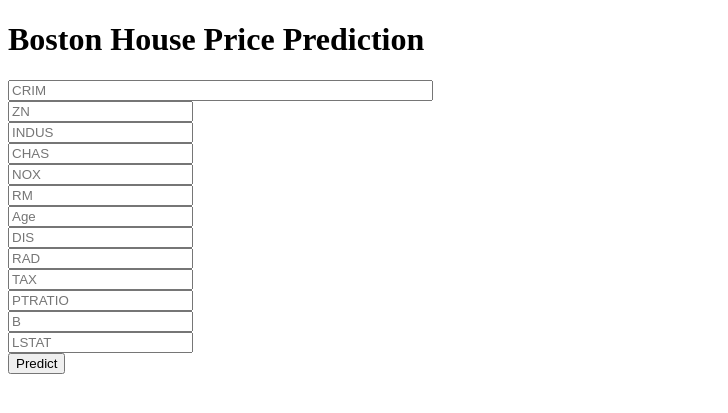
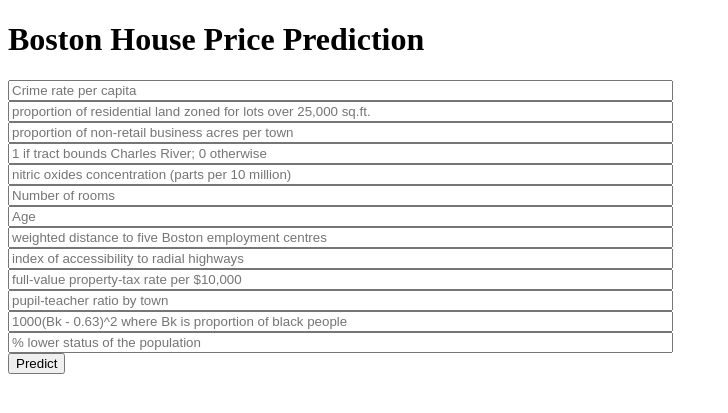
Before and after one commit to SamuelTesfamariam/BostonHousePricing, a Flask app: page / in a window 1280 px wide. Shown: the top 413 px of the page, without its empty margins (0-728 px from the left). Run offline with Flask 2, Linux system fonts and the light colour scheme; parts of the project's set-up code (start-up, migrations or seed data) failed here and were passed over.

Commit message:
updated html with decriptive  input placeholders

```diff
--- a/templates/home.html
+++ b/templates/home.html
@@ -18,19 +18,19 @@
 
      <!-- Main Input For Receiving Query to our ML -->
     <form action="{{ url_for('predict')}}"method="post">
-      <input type="text" name="CRIM" placeholder="CRIM" size= "50" required="required" /><br>
-    	<input type="text" name="ZN" placeholder="ZN" required="required" /><br>
-        <input type="text" name="INDUS" placeholder="INDUS" required="required" /><br>
-        <input type="text" name="CHAS" placeholder="CHAS" required="required" /><br>
-        <input type="text" name="NOX" placeholder="NOX" required="required" /><br>
-        <input type="text" name="RM" placeholder="RM" required="required" /><br>
-        <input type="text" name="Age" placeholder="Age" required="required" /><br>
-        <input type="text" name="DIS" placeholder="DIS" required="required" /><br>
-        <input type="text" name="RAD" placeholder="RAD" required="required" /><br>
-        <input type="text" name="TAX" placeholder="TAX" required="required" /><br>
-        <input type="text" name="PTRATIO" placeholder="PTRATIO" required="required" /><br>
-        <input type="text" name="B" placeholder="B" required="required" /><br>
-        <input type="text" name="LSTAT" placeholder="LSTAT" required="required" /><br>
+      <input type="text" name="CRIM" placeholder="Crime rate per capita" size= "80" required="required" /><br>
+    	<input type="text" name="ZN" placeholder="proportion of residential land zoned for lots over 25,000 sq.ft." size= "80" required="required" /><br>
+        <input type="text" name="INDUS" placeholder="proportion of non-retail business acres per town" size= "80" required="required" /><br>
+        <input type="text" name="CHAS" placeholder="1 if tract bounds Charles River; 0 otherwise" size= "80" required="required" /><br>
+        <input type="text" name="NOX" placeholder="nitric oxides concentration (parts per 10 million)" size= "80" required="required" /><br>
+        <input type="text" name="RM" placeholder="Number of rooms" size= "80" required="required" /><br>
+        <input type="text" name="Age" placeholder="Age" size= "80" required="required" /><br>
+        <input type="text" name="DIS" placeholder="weighted distance to five Boston employment centres" size= "80" required="required" /><br>
+        <input type="text" name="RAD" placeholder="index of accessibility to radial highways" size= "80" required="required" /><br>
+        <input type="text" name="TAX" placeholder="full-value property-tax rate per $10,000" size= "80" required="required" /><br>
+        <input type="text" name="PTRATIO" placeholder="pupil-teacher ratio by town" size= "80" required="required" /><br>
+        <input type="text" name="B" placeholder="1000(Bk - 0.63)^2 where Bk is proportion of black people" size= "80" required="required" /><br>
+        <input type="text" name="LSTAT" placeholder="% lower status of the population" size= "80" required="required" /><br>
 
 
 
```
